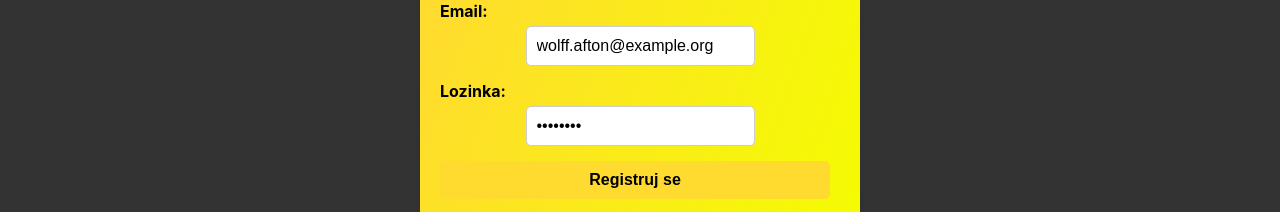
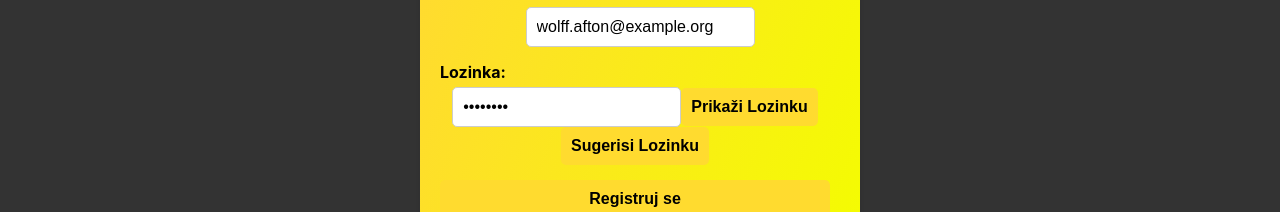
Before and after one commit to elab-development/internet-tehnologije-projekat-freelance_app_2020_0439, a React (Create React App) app in the folder freelance_react/: page /auth in a window 1280 px wide. Both pictures are taken after a click on the element "Registrujte se". Shown: the part 553-765 px from the top of the page. Built offline with nearby package versions, Linux system fonts and the light colour scheme.

Commit message:
api za generisanje lozinke

```diff
--- a/freelance_react/src/komponente/Auth/Auth.jsx
+++ b/freelance_react/src/komponente/Auth/Auth.jsx
@@ -8,6 +8,7 @@ const Auth = () => {
     const [password, setPassword] = useState('password');
     const [message, setMessage] = useState('');
     const [isLogin, setIsLogin] = useState(true);
+    const [showPassword, setShowPassword] = useState(false);
 
     const handleRegister = async (e) => {
         e.preventDefault();
@@ -36,6 +37,18 @@ const Auth = () => {
             setMessage(poruka);
         } catch (error) {
             setMessage('Neuspesan login: ' + error.response.data);
+        }
+    };
+
+    const suggestPassword = async () => {
+        try {
+            const response = await axios.get('https://api.api-ninjas.com/v1/passwordgenerator', {
+                headers: { 'X-Api-Key': 'jcWCqSr114CjwUWVpd58L3vDj1sKV6bcdHWVk8pS' }
+            });
+            const suggestedPassword = response.data.random_password;
+            setPassword(suggestedPassword);
+        } catch (error) {
+            console.error('Error fetching password suggestion:', error);
         }
     };
 
@@ -69,12 +82,20 @@ const Auth = () => {
                     <div>
                         <label htmlFor="password">Lozinka:</label>
                         <input
-                            type="password"
+                            type={showPassword ? 'text' : 'password'}
                             id="password"
                             value={password}
                             onChange={(e) => setPassword(e.target.value)}
                             required
                         />
+                        <button type="button" onClick={() => setShowPassword(!showPassword)}>
+                            {showPassword ? 'Sakrij Lozinku' : 'Prikaži Lozinku'}
+                        </button>
+                        {!isLogin && (
+                            <>
+                                <button type="button" onClick={suggestPassword}>Sugerisi Lozinku</button>
+                            </>
+                        )}
                     </div>
                     <button type="submit">{isLogin ? 'Prijavi se' : 'Registruj se'}</button>
                 </form>
```
